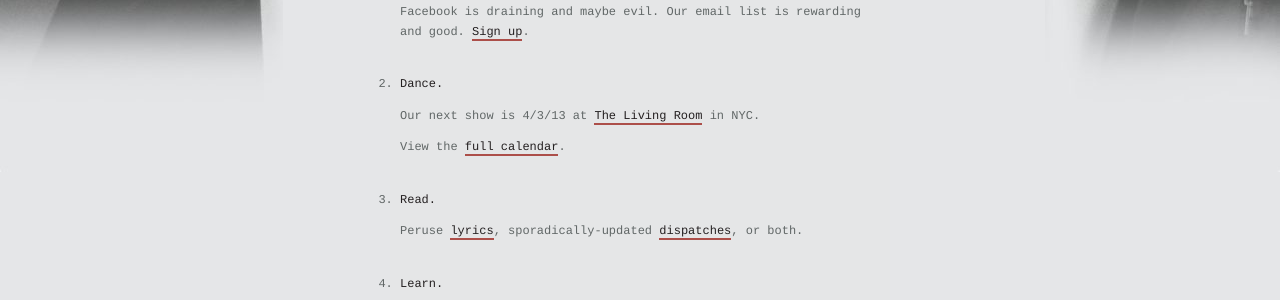
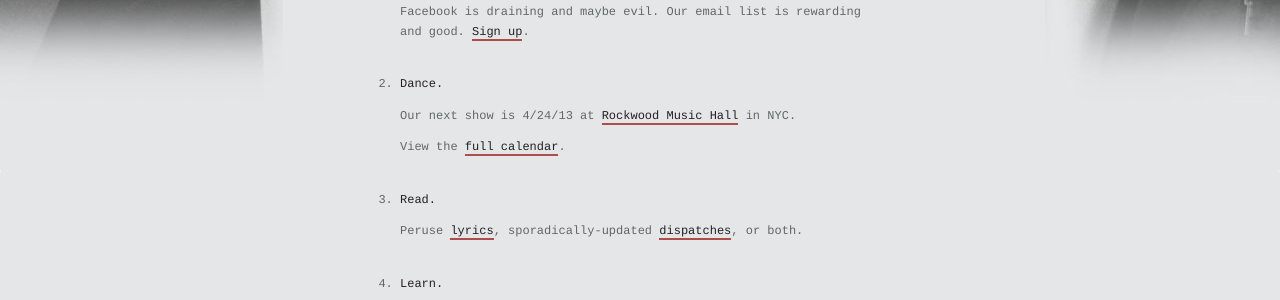
Before and after one commit to chrisfrank/chrisfrank.github.com, a Jekyll site: the page built from index.md, in a window 1280 px wide. Shown: the part 622-922 px from the top of the page. Built offline with Jekyll 4.4.1, drawn with Linux system fonts in a browser that asks for light colours; nearby versions of some CDN libraries.

Commit message:
shows update

```diff
--- a/_config.yml
+++ b/_config.yml
@@ -1,2 +1,3 @@
 safe: true
 auto: true
+server: true
--- a/index.md
+++ b/index.md
@@ -14,7 +14,7 @@ layout: home
 
 3. ## Dance.
     Our next show is
-    4/3/13 at [The Living Room](http://www.livingroomny.com) in NYC.
+    4/24/13 at [Rockwood Music Hall](http://www.rockwoodmusichall.com) in NYC.
 
     View the [full calendar](/gigs).
 
```
